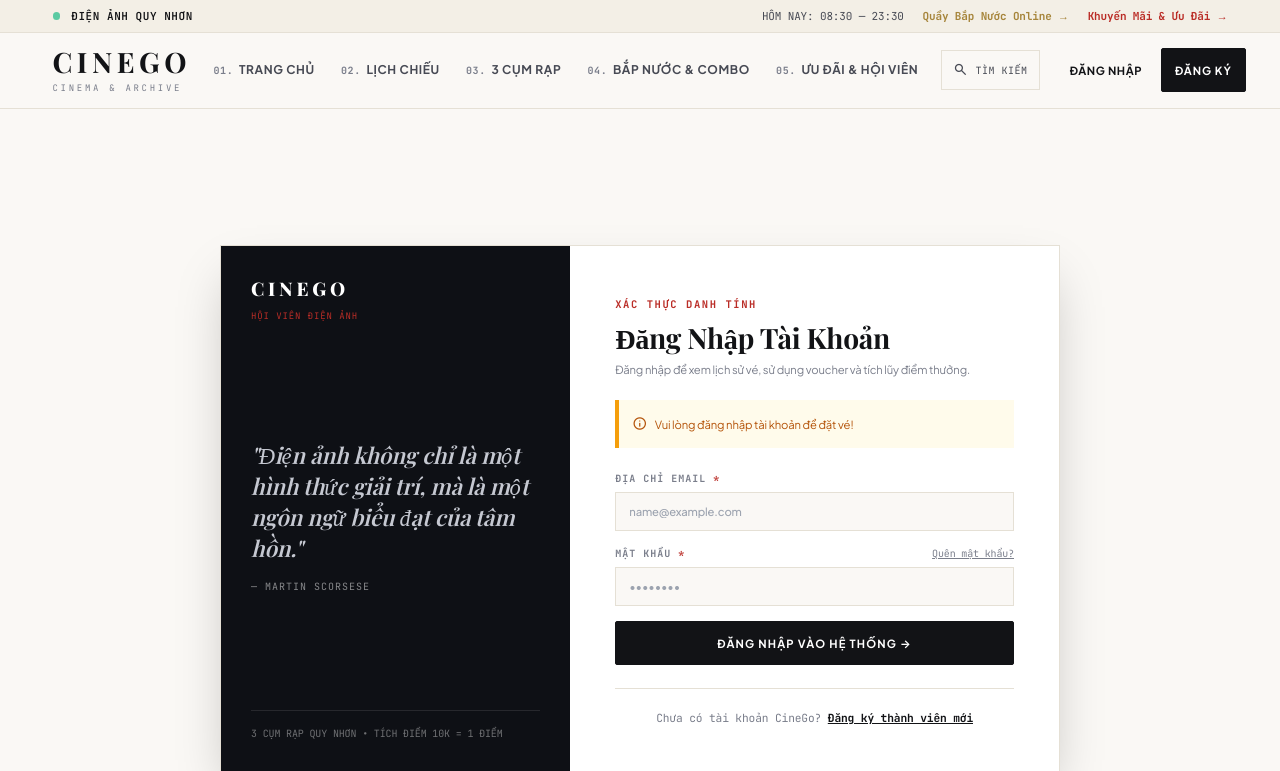
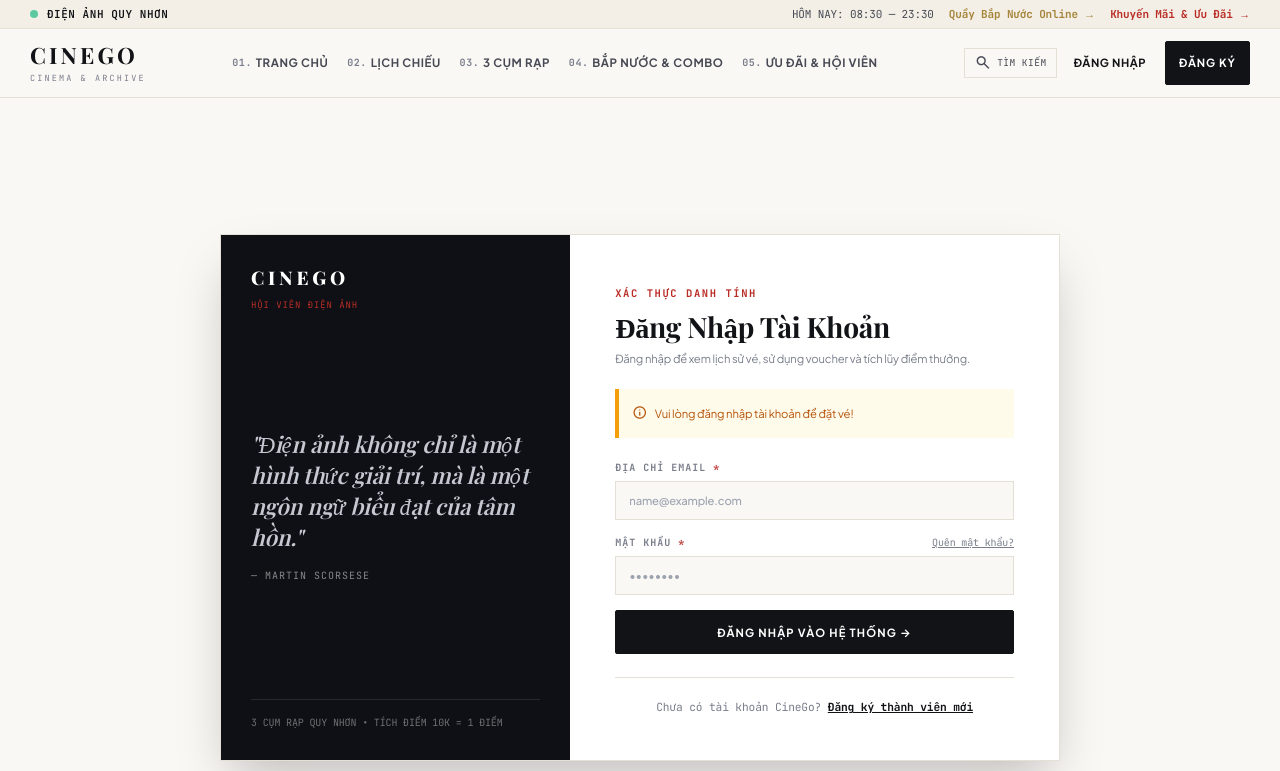
Before and after one commit to Linh-183/WEBXEMPHIM, a Node server app: a page that uses WebPhim/views/partials/header.ejs in a window 1280 px wide. Shown: the top 771 px of the page. Run offline with Node 20, Linux system fonts and the light colour scheme; some libraries are stand-ins or nearby versions; some web fonts are replaced.

Commit message:
fix(header): compact spacing and layout so user full name is not truncated

```diff
--- a/WebPhim/views/partials/header.ejs
+++ b/WebPhim/views/partials/header.ejs
@@ -69,13 +69,13 @@
   <!-- =========================================================================
        1. BROADSHEET TICKER STRIP (CHRONICLE DISPATCH)
        ========================================================================= -->
-  <aside class="w-full bg-[#F3EFE6] border-b border-[#E5E0D5] text-[11px] font-['JetBrains_Mono'] py-2 px-6 sm:px-10 lg:px-14 text-[#7A7E8B]">
+  <aside class="w-full bg-[#F3EFE6] border-b border-[#E5E0D5] text-[11px] font-['JetBrains_Mono'] py-1.5 px-4 sm:px-6 lg:px-8 text-[#7A7E8B]">
     <div class="max-w-[1520px] mx-auto flex items-center justify-between gap-4">
-      <div class="flex items-center gap-3 tracking-wider">
+      <div class="flex items-center gap-2.5 tracking-wider truncate">
         <span class="inline-block w-2 h-2 rounded-full bg-[#10B981] animate-pulse"></span>
         <span class="text-[#121316] font-semibold">ĐIỆN ẢNH QUY NHƠN</span>
       </div>
-      <div class="flex items-center gap-5 text-[#474A54]">
+      <div class="flex items-center gap-4 text-[#474A54] text-[11px] shrink-0">
         <span class="hidden sm:inline">HÔM NAY: 08:30 — 23:30</span>
         <a href="/bap-nuoc" class="text-[#A6853B] hover:underline font-bold transition-colors">
           Quầy Bắp Nước Online →
@@ -88,66 +88,67 @@
   </aside>
 
   <!-- =========================================================================
-       2. EDITORIAL MASTHEAD NAVIGATION (EXPANSIVE WIDE HEADER)
+       2. EDITORIAL MASTHEAD NAVIGATION (COMPACT & BALANCED)
        ========================================================================= -->
   <header class="sticky top-0 w-full z-40 bg-[#FAF8F5]/95 backdrop-blur-md border-b border-[#E5E0D5] transition-all duration-200">
-    <div class="max-w-[1520px] mx-auto px-6 sm:px-10 lg:px-14 h-20 flex items-center justify-between gap-6">
+    <div class="max-w-[1520px] mx-auto px-4 sm:px-6 lg:px-8 h-16 sm:h-[68px] flex items-center justify-between gap-3 lg:gap-4">
 
       <!-- LOGO / MASTHEAD -->
       <a href="/" class="flex flex-col group shrink-0" aria-label="CineGo Trang Chủ">
-        <span class="font-serif font-bold text-2xl sm:text-3xl tracking-[0.16em] text-[#121316] group-hover:text-[#BA2D27] transition-colors leading-none">
+        <span class="font-serif font-bold text-xl sm:text-2xl tracking-[0.14em] text-[#121316] group-hover:text-[#BA2D27] transition-colors leading-none">
           CINEGO
         </span>
-        <span class="font-['JetBrains_Mono'] text-[9px] tracking-[0.3em] text-[#7A7E8B] uppercase mt-1">
+        <span class="font-['JetBrains_Mono'] text-[8.5px] tracking-[0.25em] text-[#7A7E8B] uppercase mt-0.5">
           Cinema & Archive
         </span>
       </a>
 
       <!-- CURATED NUMERICAL INDEX MENU -->
-      <nav class="hidden lg:flex items-center gap-6 xl:gap-7 text-[12px] font-bold tracking-wider uppercase text-[#474A54]" aria-label="Điều hướng chính">
-        <a href="/" class="cinego-nav-link hover:text-[#BA2D27] transition-all flex items-center gap-1.5 py-2 whitespace-nowrap">
+      <nav class="hidden lg:flex items-center gap-3 xl:gap-5 text-[11.5px] font-bold tracking-wider uppercase text-[#474A54]" aria-label="Điều hướng chính">
+        <a href="/" class="cinego-nav-link hover:text-[#BA2D27] transition-all flex items-center gap-1 py-1.5 whitespace-nowrap">
           <span class="nav-num-badge font-['JetBrains_Mono'] text-[10px] text-[#7A7E8B]">01.</span> Trang Chủ
         </a>
-        <a href="/phim" class="cinego-nav-link hover:text-[#BA2D27] transition-all flex items-center gap-1.5 py-2 whitespace-nowrap">
+        <a href="/phim" class="cinego-nav-link hover:text-[#BA2D27] transition-all flex items-center gap-1 py-1.5 whitespace-nowrap">
           <span class="nav-num-badge font-['JetBrains_Mono'] text-[10px] text-[#7A7E8B]">02.</span> Lịch Chiếu
         </a>
-        <a href="/he-thong-rap" class="cinego-nav-link hover:text-[#BA2D27] transition-all flex items-center gap-1.5 py-2 whitespace-nowrap">
+        <a href="/he-thong-rap" class="cinego-nav-link hover:text-[#BA2D27] transition-all flex items-center gap-1 py-1.5 whitespace-nowrap">
           <span class="nav-num-badge font-['JetBrains_Mono'] text-[10px] text-[#7A7E8B]">03.</span> 3 Cụm Rạp
         </a>
-        <a href="/bap-nuoc" class="cinego-nav-link hover:text-[#BA2D27] transition-all flex items-center gap-1.5 py-2 whitespace-nowrap">
+        <a href="/bap-nuoc" class="cinego-nav-link hover:text-[#BA2D27] transition-all flex items-center gap-1 py-1.5 whitespace-nowrap">
           <span class="nav-num-badge font-['JetBrains_Mono'] text-[10px] text-[#7A7E8B]">04.</span> Bắp Nước & Combo
         </a>
-        <a href="/khuyen-mai" class="cinego-nav-link hover:text-[#BA2D27] transition-all flex items-center gap-1.5 py-2 whitespace-nowrap">
+        <a href="/khuyen-mai" class="cinego-nav-link hover:text-[#BA2D27] transition-all flex items-center gap-1 py-1.5 whitespace-nowrap">
           <span class="nav-num-badge font-['JetBrains_Mono'] text-[10px] text-[#7A7E8B]">05.</span> Ưu Đãi & Hội Viên
         </a>
       </nav>
 
       <!-- RIGHT UTILITY CONTROLS -->
-      <div class="flex items-center gap-4 sm:gap-6">
+      <div class="flex items-center gap-2 sm:gap-2.5 shrink-0">
 
         <!-- Search Trigger Button -->
         <button type="button"
                 onclick="toggleSearchModal(true)"
-                class="flex items-center gap-2 text-[12px] font-['JetBrains_Mono'] text-[#474A54] hover:text-[#121316] py-2 px-3 border border-[#E5E0D5] hover:border-[#121316] transition-colors rounded-none whitespace-nowrap"
-                aria-label="Tìm kiếm phim">
-          <span class="material-symbols-outlined text-base">search</span>
-          <span class="hidden md:inline uppercase text-[10px] tracking-wider">Tìm kiếm</span>
+                class="flex items-center gap-1.5 text-[11px] font-['JetBrains_Mono'] text-[#474A54] hover:text-[#121316] py-1.5 px-2.5 border border-[#E5E0D5] hover:border-[#121316] transition-colors rounded-none whitespace-nowrap"
+                aria-label="Tìm kiếm phim"
+                title="Tìm kiếm phim (Ctrl+K)">
+          <span class="material-symbols-outlined text-[17px]">search</span>
+          <span class="hidden xl:inline uppercase text-[9.5px] tracking-wider">Tìm kiếm</span>
         </button>
 
         <!-- User Authentication State -->
         <% if (typeof user !== 'undefined' && user) { %>
           <% if (user.vaiTro === 'admin') { %>
-            <a href="/admin" class="hidden sm:inline-flex items-center gap-1.5 px-3 py-1.5 bg-[#BA2D27] text-white text-[11px] font-['JetBrains_Mono'] font-bold uppercase tracking-wider hover:bg-[#8E1F1A] transition-colors shadow-sm whitespace-nowrap" title="Truy cập Trang Quản Trị Hệ Thống">
-              <span class="material-symbols-outlined text-sm">admin_panel_settings</span>
-              <span>Trang Quản Trị</span>
+            <a href="/admin" class="hidden sm:inline-flex items-center gap-1 px-2.5 py-1.5 bg-[#BA2D27] text-white text-[10.5px] font-['JetBrains_Mono'] font-bold uppercase tracking-wider hover:bg-[#8E1F1A] transition-colors shadow-sm whitespace-nowrap" title="Truy cập Trang Quản Trị Hệ Thống">
+              <span class="material-symbols-outlined text-[15px]">admin_panel_settings</span>
+              <span>Quản Trị</span>
             </a>
           <% } %>
 
           <!-- Direct 1-Click "Vé Của Tôi" Button on Header -->
           <a href="/tai-khoan/ve-cua-toi"
-             class="inline-flex items-center gap-1.5 px-3 py-1.5 bg-white border border-[#E5E0D5] hover:border-[#BA2D27] hover:text-[#BA2D27] text-[#121316] text-[11px] font-['JetBrains_Mono'] font-bold uppercase tracking-wider transition-all shadow-sm select-none whitespace-nowrap"
+             class="inline-flex items-center gap-1 px-2.5 py-1.5 bg-white border border-[#E5E0D5] hover:border-[#BA2D27] hover:text-[#BA2D27] text-[#121316] text-[10.5px] font-['JetBrains_Mono'] font-bold uppercase tracking-wider transition-all shadow-sm select-none whitespace-nowrap"
              title="Xem toàn bộ Vé Của Tôi & QR Check-in">
-            <span class="material-symbols-outlined text-sm text-[#BA2D27]">confirmation_number</span>
+            <span class="material-symbols-outlined text-[15px] text-[#BA2D27]">confirmation_number</span>
             <span class="hidden sm:inline">Vé Của Tôi</span>
           </a>
 
@@ -156,14 +157,14 @@
             <button type="button"
                     id="user-profile-trigger"
                     onclick="toggleUserDropdown(event)"
-                    class="flex items-center gap-2.5 py-1.5 px-3 border border-[#E5E0D5] hover:border-[#121316] bg-white transition-all cursor-pointer select-none whitespace-nowrap"
+                    class="flex items-center gap-2 py-1.5 px-2.5 border border-[#E5E0D5] hover:border-[#121316] bg-white transition-all cursor-pointer select-none whitespace-nowrap"
                     aria-haspopup="menu"
                     aria-expanded="false"
                     aria-controls="user-profile-menu">
-              <span class="w-7 h-7 bg-[#121316] text-[#FAF8F5] flex items-center justify-center font-serif font-bold text-xs shrink-0">
+              <span class="w-6 h-6 bg-[#121316] text-[#FAF8F5] flex items-center justify-center font-serif font-bold text-[11px] shrink-0">
                 <%= (user.hoTen && user.hoTen.length > 0) ? user.hoTen.charAt(0).toUpperCase() : 'U' %>
               </span>
-              <span class="hidden sm:inline font-bold text-xs text-[#121316] max-w-[120px] truncate">
+              <span class="hidden sm:inline font-bold text-xs text-[#121316] max-w-[220px] truncate" title="<%= user.hoTen %>">
                 <%= user.hoTen || 'Thành viên' %>
               </span>
               <span class="material-symbols-outlined text-[14px] text-[#7A7E8B]">expand_more</span>
@@ -207,7 +208,7 @@
           </div>
         <% } else { %>
           <!-- Guest Links -->
-          <div class="flex items-center gap-3">
+          <div class="flex items-center gap-2 sm:gap-3">
             <a href="/dang-nhap" class="text-xs font-bold uppercase tracking-wider text-[#121316] hover:text-[#BA2D27] transition-colors py-2 px-2 whitespace-nowrap">
               Đăng Nhập
             </a>
```
